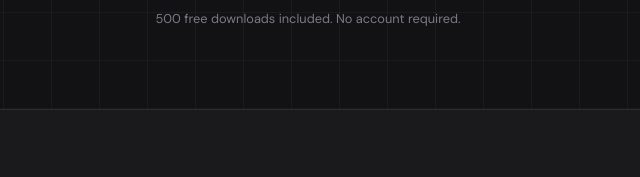
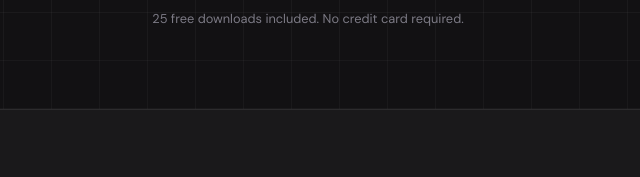
Before and after one commit to delekt0rsky/bulk-yt-transcript, a website: page index.html in a window 1280 px wide. Shown: the part 507-684 px from the top of the page, 332-972 px from the left. Drawn offline with nearby package versions, Linux system fonts and the light colour scheme.

Commit message:
b4 claude upds

```diff
--- a/index.html
+++ b/index.html
@@ -850,7 +850,7 @@ footer p {
       </a>
       <a href="file:///Users/Nick/Library/Application%20Support/Claude/local-agent-mode-sessions/656a6273-28f1-4f78-880d-9e90747e2284/71fbd548-60dd-475e-a8ed-10cbb6cfc55c/local_2ebd9f1f-2b0d-40c7-98b3-4402ea68c8dd/outputs/index.html#how-it-works" class="btn btn-outline btn-lg">See How It Works</a>
     </div>
-    <p class="hero-note">500 free downloads included. No account required.</p>
+    <p class="hero-note">25 free downloads included. No credit card required.</p>
   </div>
 </section>
 
```
